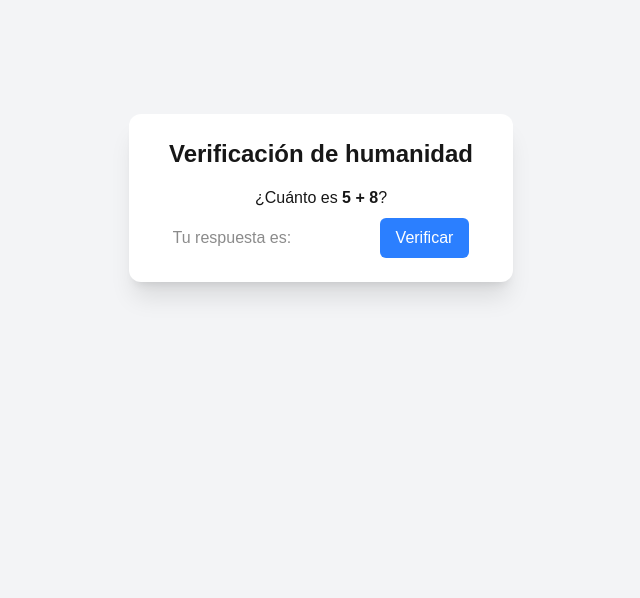
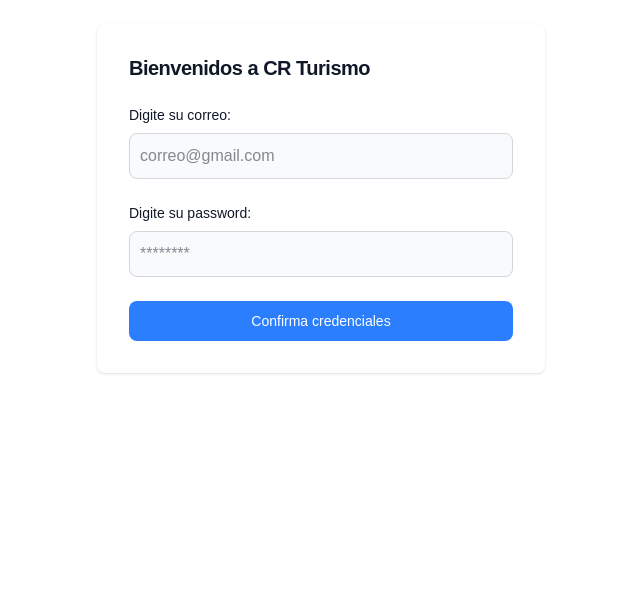
Before and after one commit to APonceG27/ProyectoTurismoPonce, a Next.js app: page /login in a window 1280 px wide. Shown: the part 202-800 px from the top of the page, without its empty margins (319-959 px from the left). Built offline with nearby package versions, Linux system fonts and the light colour scheme.

Commit message:
implementacion completa modulo verificacion en login

```diff
--- a/src/app/login/page.tsx
+++ b/src/app/login/page.tsx
@@ -10,6 +10,7 @@
     const [correo, setCorreo] = useState<string>("");
     const [password, setPassword] = useState<string>("");
     const [mostrarModal, setMostrarModal] = useState<boolean>(false);
+    const [mostrarVerificacion, setMostrarVerificacion] = useState<boolean>(false);
 
     const { login } = useAuth();
     const router = useRouter();
@@ -21,7 +22,7 @@
             const respuestaLogin = await login(correo, password);
 
             if (respuestaLogin) {
-                router.push("reporteComentarios");
+                setMostrarVerificacion(true);
             }
             else {
                 setMostrarModal(true);
@@ -33,6 +34,10 @@
         }
     }
 
+    const manejoVerificado = () => {
+        router.push("reporteComentarios");
+    };
+
     const cerrarModal = () => {
         setMostrarModal(false);
     }
@@ -40,7 +45,6 @@
     {/* Login de la pantalla */ }
     return (
         <div>
-            <TestComponent></TestComponent>
             <div className="flex flex-col items-center justify-center px-6 py-8 mx-auto md:h-screen lg:py-0">
                 <div className="w-full bg-white rounded-lg shadow dark:border md:mt-0 sm:max-w-md xl:p-0 dark:bg-gray-800 dark:border-gray-700">
                     <div className="p-6 space-y-4 md:space-y-6 sm:p-8">
@@ -70,10 +74,20 @@
             </div>
 
             {
+                mostrarVerificacion && (
+                    <div className="fixed inset-0 flex items-center justify-center bg-black bg-opacity-50 z-50">
+                        <div className="bg-white rounded-xl shadow-lg p-6 w-full max-w-md relative">
+                            <TestComponent verificado={manejoVerificado} />
+                        </div>
+                    </div>
+                )
+            }
+
+            {
                 mostrarModal && (
                     <VentanaMensajesComponent
-                        mostrar = {mostrarModal}
-                        mensaje = "Credenciales incorrectas"
+                        mostrar={mostrarModal}
+                        mensaje="Credenciales incorrectas"
                         onClose={cerrarModal}
                     ></VentanaMensajesComponent>
                 )
--- a/src/componentes/TestComponent.tsx
+++ b/src/componentes/TestComponent.tsx
@@ -1,10 +1,13 @@
 import React, { useEffect, useState } from "react";
 
-const TestComponent: React.FC = () => {
+type Props = {
+    verificado: () => void;
+}
+
+const TestComponent: React.FC<Props> = ({ verificado }) => {
     const [num1, setNum1] = useState<number>(0);
     const [num2, setNum2] = useState<number>(0);
     const [respuesta, setRespuesta] = useState<string>("");
-    const [esHumano, setEsHumano] = useState<boolean>(false);
 
     useEffect(() => {
         generarPregunta();
@@ -17,14 +20,13 @@
         setNum1(a);
         setNum2(b);
         setRespuesta("");
-        setEsHumano(false);
     }
 
     const verificarRespuesta = () => {
         const respuestaNumero = parseInt(respuesta, 10);
 
         if (!isNaN(respuestaNumero) && respuestaNumero === num1 + num2) {
-            setEsHumano(true);
+            verificado();
         } else {
             generarPregunta();
         }
@@ -32,11 +34,10 @@
 
 
     return (
-        <div className="min-h-screen bg-gray-100 flex items-center justify-center px-4">
+        <div className="bg-white rounded-lg shadow-lg p-6 w-full max-w-sm dark:bg-gray-800">
             <div className="bg-white p-6 rounded-xl shadow-xl w-full max-w-sm text-center">
                 <h1 className="text-2xl font-bold mb-4">Verificación de humanidad</h1>
-                {
-                    !esHumano ? (
+
                 <div>
                     <p className="mb-2">
                         ¿Cuánto es <strong>{num1} + {num2}</strong>?
@@ -53,11 +54,8 @@
                         Verificar
                     </button>
                 </div>
-                    ) :
-                        (
-                            <div className="text-green-600 font-semibold">Eres humano, adelante!</div>
-                        )
-                }
+
+
             </div>
         </div>
     )
```
Lines whose indentation alone changed are shown as unchanged.
